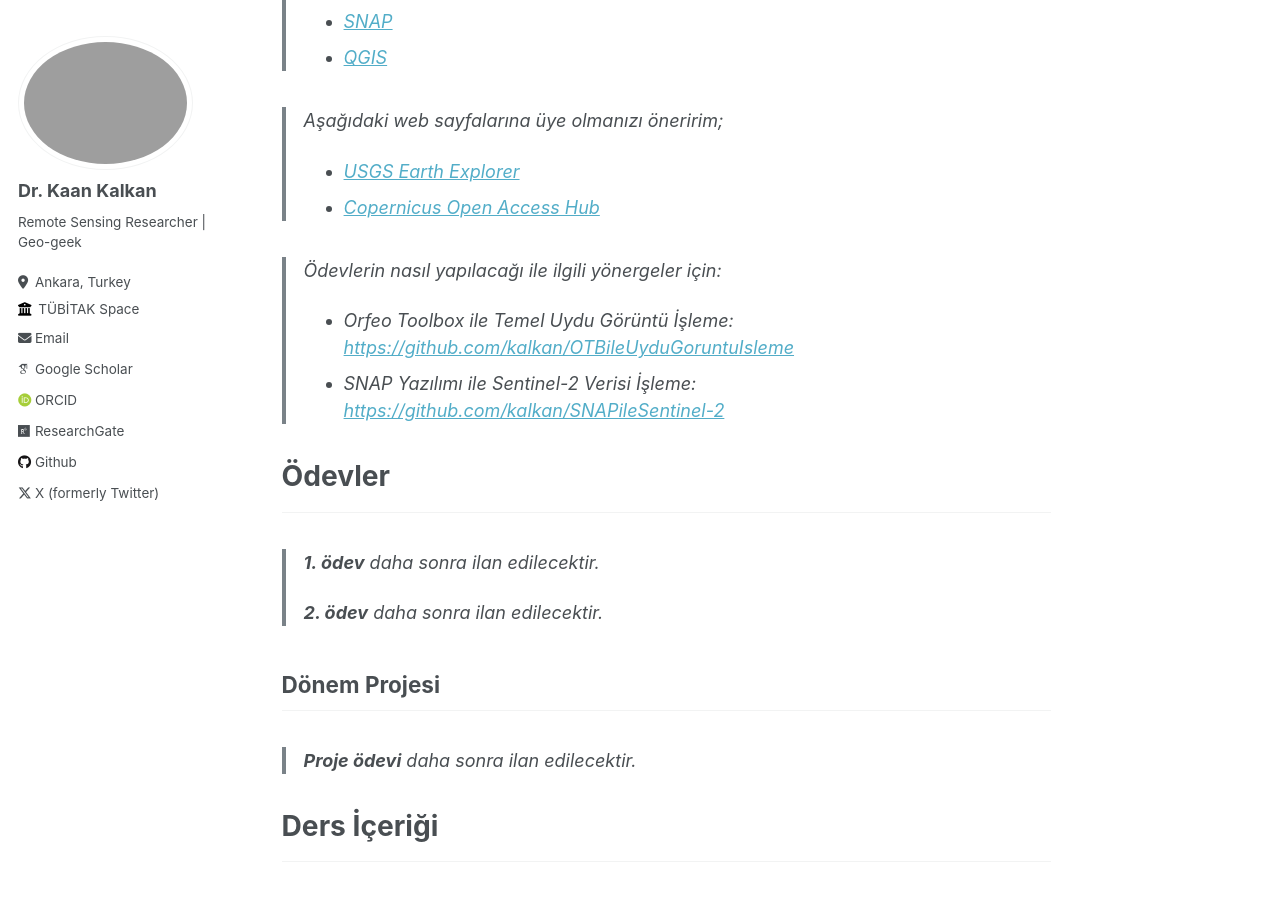
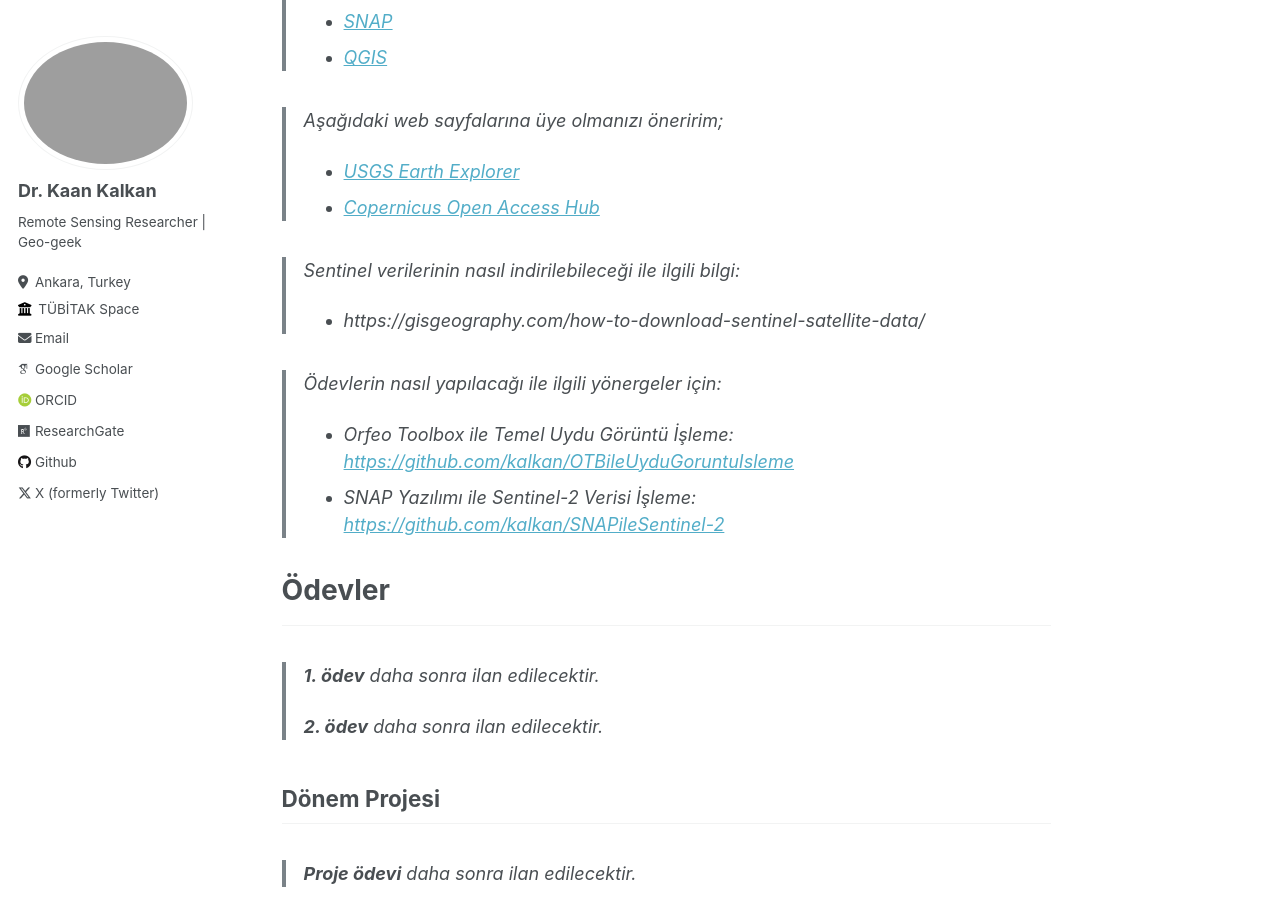
Before and after one commit to kalkan/kalkan.github.io, a Jekyll site: the page built from _teaching/2024-2-etu-ucs635.md, in a window 1280 px wide and 900 px high, scrolled down 641 px. Built offline with Jekyll 4.4.1, drawn with Linux system fonts in a browser that asks for light colours; some web fonts are replaced.

Commit message:
Update 2024-2-etu-ucs635.md

```diff
--- a/_teaching/2024-2-etu-ucs635.md
+++ b/_teaching/2024-2-etu-ucs635.md
@@ -23,7 +23,10 @@ Eskişehir Teknik Üniversitesi, Yer ve Uzay Bilimleri Enstitüsü, Uzaktan Alg
 
 > Aşağıdaki web sayfalarına üye olmanızı öneririm;
 * [USGS Earth Explorer](https://earthexplorer.usgs.gov/)
-* [Copernicus Open Access Hub](https://scihub.copernicus.eu/dhus/#/home)
+* [Copernicus Open Access Hub](https://browser.dataspace.copernicus.eu/)
+
+> Sentinel verilerinin nasıl indirilebileceği ile ilgili bilgi:
+* https://gisgeography.com/how-to-download-sentinel-satellite-data/
 
 > Ödevlerin nasıl yapılacağı ile ilgili yönergeler için:
 * Orfeo Toolbox ile Temel Uydu Görüntü İşleme: [https://github.com/kalkan/OTBileUyduGoruntuIsleme](https://github.com/kalkan/OTBileUyduGoruntuIsleme)
```
